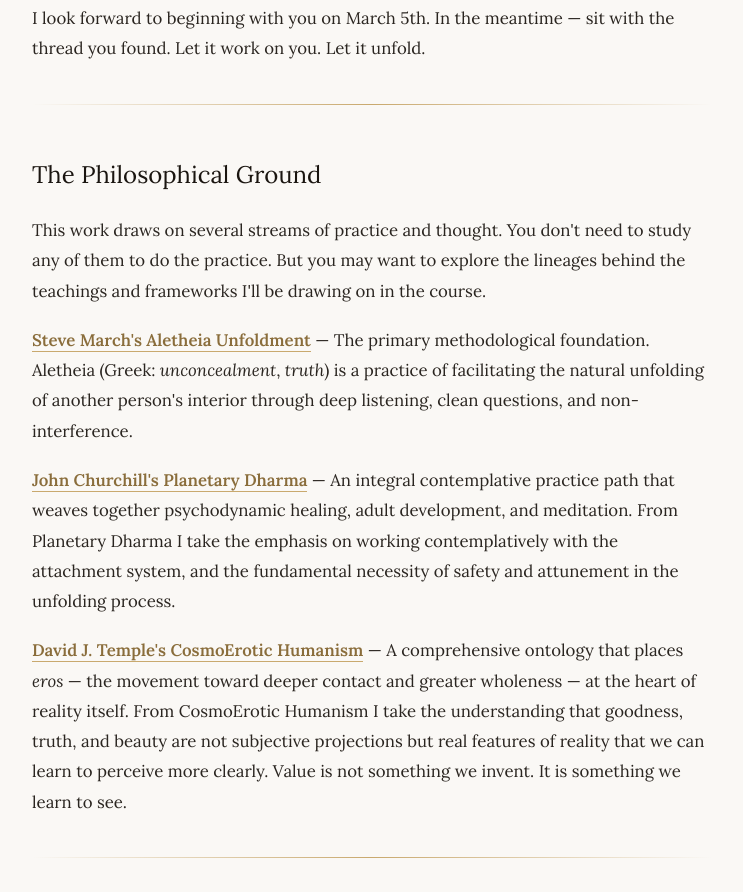
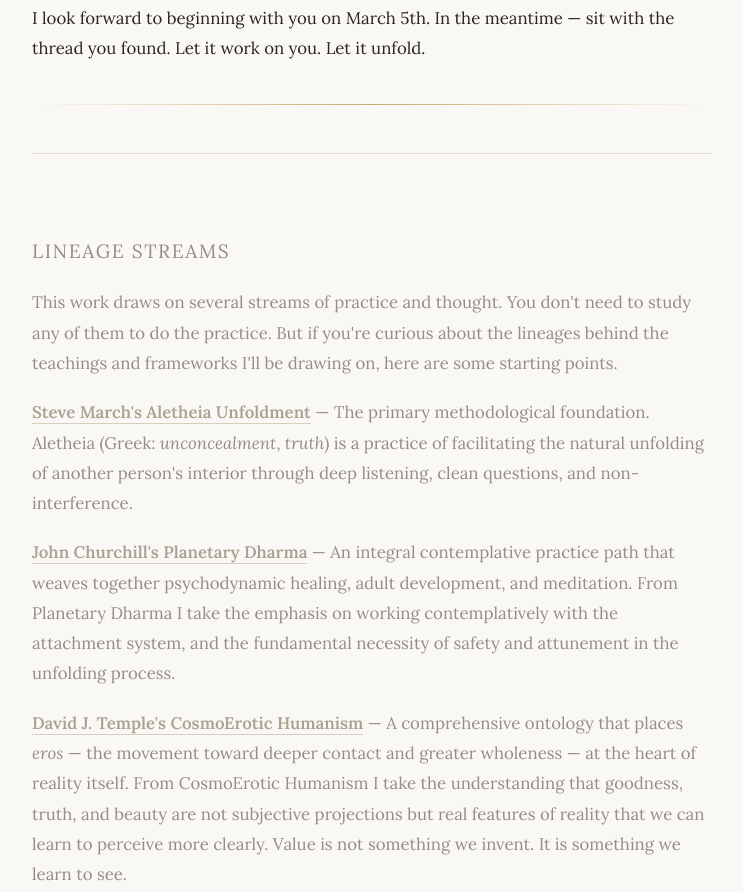
Before and after one commit to dthorson/unfolding-circle, a plain HTML site: page index.html in a window 1280 px wide. Shown: the part 7623-8515 px from the top of the page, without its empty margins (268-1011 px from the left). Drawn offline with Linux system fonts and the light colour scheme.

Commit message:
Lineage Streams as de-emphasized appendix

```diff
--- a/index.html
+++ b/index.html
@@ -23,6 +23,28 @@
         em { font-style: italic; }
         a { color: #8a6d3b; text-decoration: none; border-bottom: 1px solid #c9a96e; }
         a:hover { color: #6a5030; }
+        .appendix {
+            margin-top: 3rem;
+            padding-top: 2rem;
+            border-top: 1px solid #e0d8cc;
+            opacity: 0.7;
+            font-size: 0.92em;
+            color: #6a6055;
+        }
+        .appendix h2 {
+            font-size: 1.2rem;
+            color: #6a6055;
+            letter-spacing: 0.08em;
+            text-transform: uppercase;
+            font-weight: 400;
+        }
+        .appendix p, .appendix strong {
+            color: #6a6055;
+        }
+        .appendix a {
+            color: #8a7d6b;
+            border-bottom-color: #c9bfa6;
+        }
         @media (max-width: 480px) { body { padding: 1rem; } h1 { font-size: 1.8rem; } h2 { font-size: 1.3rem; } }
     </style>
 </head>
@@ -114,14 +136,16 @@
 <p>The essence of this work is simply showing up to practice. You and your practice partner, together in honest attention. You and the rest of the cohort, showing up every week to explore and clarify. You and reality, slowly learning to trust each other.</p>
 <p>I look forward to beginning with you on March 5th. In the meantime — sit with the thread you found. Let it work on you. Let it unfold.</p>
 <hr />
-<h2>The Philosophical Ground</h2>
-<p>This work draws on several streams of practice and thought. You don't need to study any of them to do the practice. But you may want to explore the lineages behind the teachings and frameworks I'll be drawing on in the course.</p>
+        <div class="appendix">
+            <h2>Lineage Streams</h2>
+<p>This work draws on several streams of practice and thought. You don't need to study any of them to do the practice. But if you're curious about the lineages behind the teachings and frameworks I'll be drawing on, here are some starting points.</p>
 <p><strong><a href="https://integralunfoldment.com/">Steve March's Aletheia Unfoldment</a></strong> — The primary methodological foundation. Aletheia (Greek: <em>unconcealment</em>, <em>truth</em>) is a practice of facilitating the natural unfolding of another person's interior through deep listening, clean questions, and non-interference.</p>
 <p><strong><a href="https://www.planetarydharma.com/">John Churchill's Planetary Dharma</a></strong> — An integral contemplative practice path that weaves together psychodynamic healing, adult development, and meditation. From Planetary Dharma I take the emphasis on working contemplatively with the attachment system, and the fundamental necessity of safety and attunement in the unfolding process.</p>
 <p><strong><a href="https://worldphilosophyandreligion.org/">David J. Temple's CosmoErotic Humanism</a></strong> — A comprehensive ontology that places <em>eros</em> — the movement toward deeper contact and greater wholeness — at the heart of reality itself. From CosmoErotic Humanism I take the understanding that goodness, truth, and beauty are not subjective projections but real features of reality that we can learn to perceive more clearly. Value is not something we invent. It is something we learn to see.</p>
 <hr />
 <p><em>March 5 – April 23, 2026</em>
 <em>The Unfolding Circle — Cohort One</em></p>
+        </div>
     </div>
 </body>
 </html>
```
